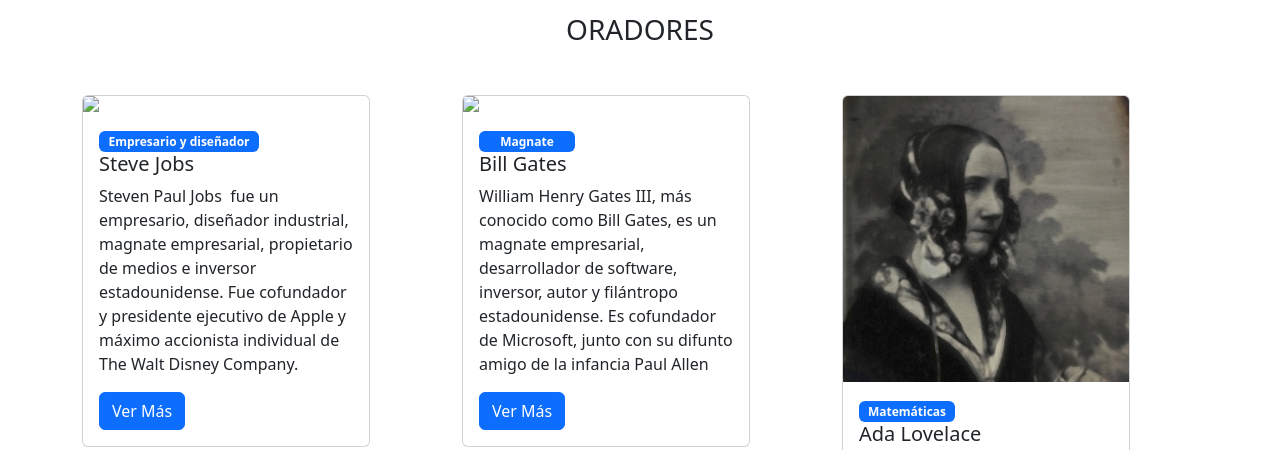
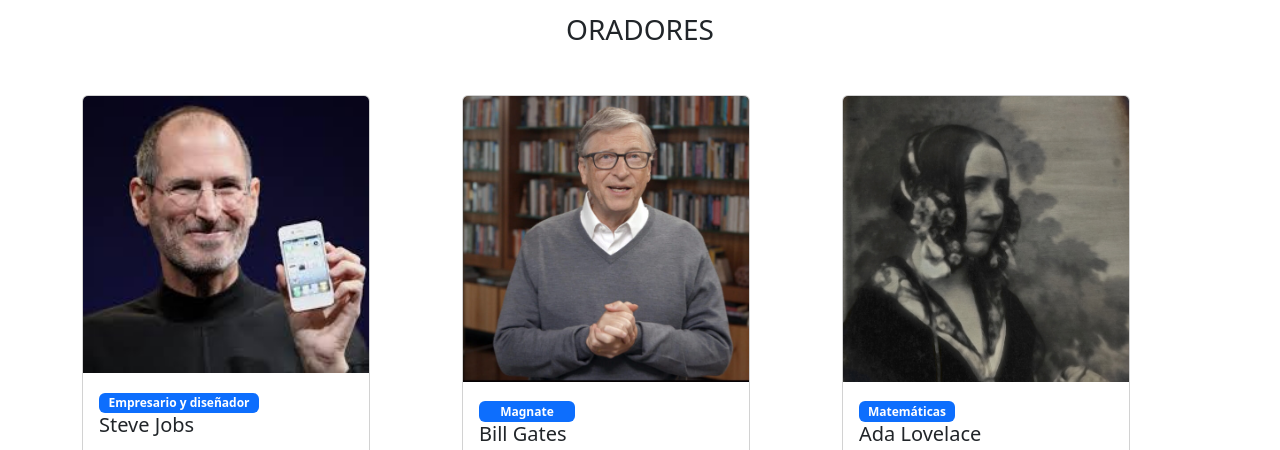
Before and after one commit to alrodera/alrodera.github.io, a plain HTML site: page TP/emi.html in a window 1280 px wide. Shown: the part 713-1163 px from the top of the page. Drawn offline with nearby package versions, Linux system fonts and the light colour scheme; files whose address does not match are found by name.

Commit message:
Update emi.html

```diff
--- a/TP/emi.html
+++ b/TP/emi.html
@@ -45,7 +45,7 @@
     <main class="container-fluid">
         <section class="row" style="height: 600px;">
             <div class="carousel-item active h-100">
-                <img src=""https://alrodera.github.io/ba1.jpg" class="d-block w-100 h-100" alt="...">
+                <img src="https://alrodera.github.io/ba1.jpg" class="d-block w-100 h-100" alt="...">
             </div>
         </section>
 
@@ -62,7 +62,7 @@
             <div class="row">
                 <div class="col-sm-12 col-md-6 col-lg-4">
                     <div class="card" style="width: 18rem;">
-                        <img src="Imagen/steve.jpg" class="card-img-top img-fluid">
+                        <img src="https://alrodera.github.io/steve.jpg" class="card-img-top img-fluid">
                         <div class="card-body">
                             <div class="badge bg-primary text-wrap" style="width: 10rem;">
                                 Empresario y diseñador
@@ -78,7 +78,7 @@
                 </div>
                 <div class="col-sm-12 col-md-6 col-lg-4">
                     <div class="card" style="width: 18rem;">
-                        <img src="Imagen/bill.jpg" class="card-img-top img-fluid">
+                        <img src="https://alrodera.github.io/bill.jpg" class="card-img-top img-fluid">
                         <div class="card-body">
                             <div class="badge bg-primary text-wrap" style="width: 6rem;">
                                 Magnate
```
